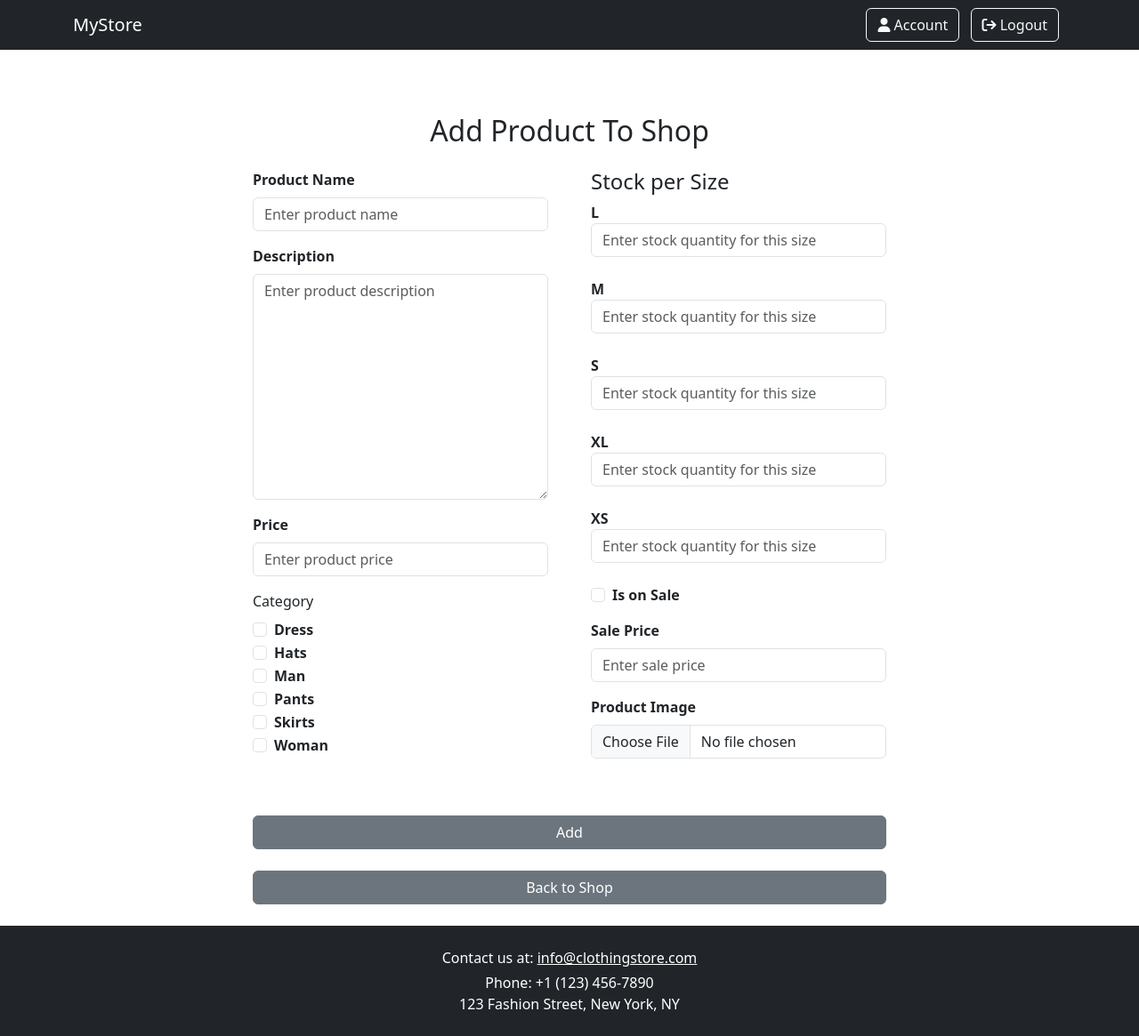
After one commit to Novalynne/My_ECommerce_Store, a Django app: page /products/add/ in a window 1280 px wide. The commit adds this page. Shown: the whole page at 89% size. Run offline with Django 5.2, Linux system fonts and the light colour scheme; data comes from the database, SQL or seed files in the repository; both versions use the stored data as it was after the commit; some libraries are stand-ins or nearby versions.

Commit message:
added add product view

```diff
--- a/accounts/models.py
+++ b/accounts/models.py
@@ -21,7 +21,3 @@ def create_or_update_user_profile(sender, instance, created, **kwargs):
         Profile.objects.create(user=instance)
     else:
         instance.profile.save()
-
-
-# TODO: add profile delete
-# TODO: add profile details
--- /dev/null
+++ b/products/forms.py
@@ -0,0 +1,44 @@
+from django import forms
+from django.core.validators import MinValueValidator
+from decimal import Decimal
+from django.forms import formset_factory
+from .models import Category, Size, Product
+
+class SizeStockForm(forms.Form):
+    size = forms.ModelChoiceField(queryset=Size.objects.all(), widget=forms.HiddenInput())
+    stock = forms.IntegerField(min_value=0, required=False, label="Stock for Size", widget=forms.NumberInput(attrs={'class': 'form-control', 'placeholder': 'Enter stock quantity for this size'}))
+
+
+SizeStockFormSet = formset_factory(SizeStockForm, extra=0, can_delete=False)
+
+class AddToShopForm(forms.Form):
+
+    name = forms.CharField(max_length=100, required=True, label="Product Name", widget=forms.TextInput(attrs={'class': 'form-control', 'placeholder': 'Enter product name'}))
+    description = forms.CharField(widget=forms.Textarea(attrs={'class': 'form-control', 'placeholder': 'Enter product description'}), required=True, label="Description")
+    price = forms.DecimalField(max_digits=10, min_value=0.00, decimal_places=2, required=True, label="Price", widget=forms.NumberInput(attrs={'class': 'form-control', 'placeholder': 'Enter product price'}))
+    category = forms.ModelMultipleChoiceField(
+        queryset=Category.objects.all(),
+        required=True,
+        widget=forms.CheckboxSelectMultiple,
+    )
+    is_sale = forms.BooleanField(required=False, label="Is on Sale", widget=forms.CheckboxInput(attrs={'class': 'form-check-input'}))
+    sale_price = forms.DecimalField(max_digits=10, min_value=0.00, decimal_places=2, required=False, label="Sale Price", widget=forms.NumberInput(attrs={'class': 'form-control', 'placeholder': 'Enter sale price'}))
+    image = forms.ImageField(required=True, label="Product Image", widget=forms.ClearableFileInput(attrs={'class': 'form-control-file'}))
+
+    def clean_sale_price(self):
+        is_sale = self.cleaned_data.get('is_sale')
+        sale_price = self.cleaned_data.get('sale_price')
+        price = self.cleaned_data.get('price')
+        if is_sale and sale_price is None:
+            raise forms.ValidationError("Sale price is required when the product is on sale.")
+        if is_sale and sale_price >= price:
+            raise forms.ValidationError("Sale price must be less than the regular price.")
+        if not is_sale and sale_price is not None:
+            raise forms.ValidationError("Sale price should not be set if the product is not on sale.")
+        return sale_price
+
+    def clean_name(self):
+        name = self.cleaned_data.get('name')
+        if Product.objects.filter(name=name).exists():
+            raise forms.ValidationError("A product with this name already exists.")
+        return name
--- a/products/models.py
+++ b/products/models.py
@@ -17,8 +17,6 @@ class Category(models.Model):
     def __str__(self):
         return self.name
 
-    def get_absolute_url(self):
-        return reverse("product_category", kwargs={"pk": self.pk}) #TODO: add urls.py
 
 class Size(models.Model):
     name = models.CharField(max_length=20, primary_key=True)
@@ -39,7 +37,7 @@ class Product(models.Model):
     categories = models.ManyToManyField(Category, blank=True)
     image = CloudinaryField('image', blank=True, null=True, default='placeholder')
     is_sale = models.BooleanField(default=False)
-    sale_price = models.DecimalField(max_digits=10, validators=[MinValueValidator(Decimal('0.01'))],decimal_places=2)
+    sale_price = models.DecimalField(max_digits=10, validators=[MinValueValidator(Decimal('0.01'))],decimal_places=2, blank=True, null=True)
 
     class Meta:
         db_table = 'products'
@@ -54,14 +52,6 @@ class Product(models.Model):
             return round((self.price - self.sale_price) / self.price * 100)
         return 0
 
-    def get_absolute_url(self):
-        return reverse("product_detail", kwargs={"pk": self.pk}) #TODO: add urls.py
-
-    def product_delete(self):
-        return reverse("product_delete", kwargs={"pk": self.pk}) #TODO: add urls.py
-
-    def product_modify(self):
-        return reverse("product_modify", kwargs={"pk": self.pk}) #TODO: add urls.py
 
 
 class ProductStock(models.Model):
--- a/products/urls.py
+++ b/products/urls.py
@@ -4,4 +4,9 @@ from . import views
 
 urlpatterns = [
     path('product/<int:pk>', views.product, name='product'),
+    path('category/<str:foo>', views.category, name='category'),
+    path('category_summary/', views.category_summary, name='category_summary'),
+    path('add/', views.add_to_shop, name='add_to_shop'),
+    path('edit/<int:pk>', views.edit_product, name='edit_product'),
+    path('edit/delete/<int:pk>', views.delete_product, name='delete_product'),
 ]
--- a/products/views.py
+++ b/products/views.py
@@ -1,4 +1,6 @@
-from django.shortcuts import render
+from django.shortcuts import render, redirect
+
+from .forms import AddToShopForm, SizeStockFormSet
 from .models import Product, ProductStock, Size
 from shop.forms import AddToCartForm
 from accounts.models import Profile
@@ -24,3 +26,62 @@ def product(request,pk):
         'is_admin': user.is_authenticated and user.is_superuser,
     }
     return render(request, 'product.html', context)
+
+def category(request, foo):
+    pass
+
+def category_summary(request):
+    pass
+
+
+
+def add_to_shop(request):
+    user = request.user
+    sizes = Size.objects.all()
+    initial = [{'size': s} for s in sizes]
+    if request.method == "POST":
+        form = AddToShopForm(request.POST, request.FILES)
+        formset = SizeStockFormSet(request.POST)
+        if form.is_valid() and formset.is_valid():
+            name = form.cleaned_data['name']
+            description = form.cleaned_data['description']
+            price = form.cleaned_data['price']
+            category = form.cleaned_data['category']
+            is_sale = form.cleaned_data['is_sale']
+            sale_price = form.cleaned_data['sale_price']
+            image = form.cleaned_data['image']
+            product = Product.objects.create(
+                name=name,
+                description=description,
+                price=price,
+                image=image,
+                is_sale=is_sale,
+                sale_price=sale_price
+            )
+            product.categories.set(category)
+            for f in formset:
+                f.empty_permitted = False
+                size = f.cleaned_data.get('size')
+                stock = f.cleaned_data.get('stock')
+                if stock is not None:
+                    ProductStock.objects.create(
+                        product=product,
+                        size=size,
+                        stock=stock
+                    )
+            return redirect("homepage")
+    else:
+        form = AddToShopForm()
+        formset = SizeStockFormSet(initial=initial)
+    return render(request, 'add_product_to_shop.html', {
+        'form': form, 'formset': formset,
+        'is_client': user.is_authenticated and user.groups.filter(name='client').exists(),
+        'is_manager': user.is_authenticated and user.groups.filter(name='manager').exists(),
+        'is_admin': user.is_authenticated and user.is_superuser,
+    })
+
+def edit_product(request, pk):
+    pass
+
+def delete_product(request, pk):
+    pass
--- a/templates/account_details.html
+++ b/templates/account_details.html
@@ -1,5 +1,7 @@
 {% extends 'base.html' %}
 {% load static %}
+
+{% block title %}Account Details{% endblock title %}
 
 {% block css %}
     <link rel="stylesheet" href="{% static 'account.css' %}">
--- /dev/null
+++ b/templates/add_product_to_shop.html
@@ -0,0 +1,47 @@
+{% extends 'base.html' %}
+{% load static %}
+{% load crispy_forms_tags %}
+
+{% block title %}Add Product To Shop{% endblock title %}
+
+{% block css %}
+<link rel="stylesheet" href="{% static 'form.css' %}">
+{%endblock %}
+
+{% block content %}
+<div class="row justify-content-center">
+    <div class="col-md-8 g-5">
+        <h2 class="mb-4 text-center">Add Product To Shop</h2>
+        <form method="post"  enctype="multipart/form-data" novalidate class=" mt-2 gap-5">
+            {% csrf_token %}
+            {{ formset.management_form }}
+            <div class="row g-5">
+                <div class="col-md-6 mb-4">
+                    {{ form.name|as_crispy_field }}
+                    {{ form.description|as_crispy_field }}
+                    {{ form.price|as_crispy_field }}
+                    {{ form.category|as_crispy_field }}
+                </div>
+                <div class="col-md-6 mb-4">
+                    <h4>Stock per Size</h4>
+                    {% for f in formset %}
+                        <div class="mb-4">
+                            {{ f.size }}
+                            <label>{{ f.size.value|default_if_none:"" }} {{ f.size }}</label>
+                            {{ f.stock }}
+                        </div>
+                        {% if f.errors %}
+                            <div class="text-danger">{{ f.errors }}</div>
+                        {% endif %}
+                    {% endfor %}
+                    {{ form.is_sale|as_crispy_field }}
+                    {{ form.sale_price|as_crispy_field }}
+                    {{ form.image|as_crispy_field }}
+                </div>
+            </div>
+            <button type="submit" class="btn btn-secondary w-100 mt-4">Add</button>
+            <a href="{% url 'homepage' %}" class="btn btn-secondary w-100 mt-4">Back to Shop</a>
+        </form>
+    </div>
+</div>
+{% endblock %}
--- a/templates/base.html
+++ b/templates/base.html
@@ -40,21 +40,31 @@
                         <i class="fa-solid fa-truck-fast"></i> Orders
                     </a>
                 {% endif %}
+
+
                 {% if is_manager or is_admin %}
-                    <a href="#" class="btn btn-outline-light me-2">
+                    <a href="{% url 'add_to_shop' %}" class="btn btn-outline-light me-2">
                         <i class="fa-solid fa-plus"></i> Add Product
                     </a>
+
+                    <a href="#" class="btn btn-outline-light me-2">
+                        <i class="fa-solid fa-plus"></i> Add Category
+                    </a>
+
                     <a href="#" class="btn btn-outline-light me-2">
                         <i class="fa-solid fa-truck"></i> View All Orders
                     </a>
                 {% endif %}
 
+
                 <a href="{% url 'profile' %}" class="btn btn-outline-light me-2">
                     <i class="fa fa-user"></i> Account
                 </a>
+
                 <a href="{% url 'logout' %}" class="btn btn-outline-light me-2">
                     <i class="fa fa-sign-out"></i> Logout
                 </a>
+
             </div>
         {% endif %}
     </div>
--- a/templates/cart_summary.html
+++ b/templates/cart_summary.html
@@ -4,6 +4,8 @@
 {% block css %}
     <link rel="stylesheet" href="{% static 'cart.css' %}">
 {% endblock css %}
+
+{% block title %}Cart{% endblock title %}
 
 {% block content %}
     {% for item in cart_products %}
--- a/templates/edit_profile.html
+++ b/templates/edit_profile.html
@@ -3,7 +3,7 @@
 {% load crispy_forms_tags %}
 
 {% block css %}
-<link rel="stylesheet" href="{% static 'login.css' %}">
+<link rel="stylesheet" href="{% static 'form.css' %}">
 {%endblock %}
 
 {% block title %}Edit Profile{% endblock title %}
--- a/templates/front_page.html
+++ b/templates/front_page.html
@@ -1,4 +1,7 @@
 {% extends "base.html" %}
+
+{% block title %}Front Page{% endblock title %}
+
 {% block content %}
 
     <!-- Welcome Section -->
--- a/templates/login.html
+++ b/templates/login.html
@@ -2,8 +2,10 @@
 {% load crispy_forms_tags %}
 {% load static %}
 
+{% block title %}Login{% endblock title %}
+
 {% block css %}
-<link rel="stylesheet" href="{% static 'login.css' %}">
+<link rel="stylesheet" href="{% static 'form.css' %}">
 {%endblock %}
 
 {% block content %}
--- a/templates/product.html
+++ b/templates/product.html
@@ -1,5 +1,7 @@
 {% extends 'base.html' %}
 {% load static %}
+
+{% block title %}Product Details{% endblock title %}
 
 {% block content %}
     {% if messages %}
--- a/templates/register.html
+++ b/templates/register.html
@@ -2,8 +2,10 @@
 {% load crispy_forms_tags %}
 {% load static %}
 
+{% block title %}Register{% endblock title %}
+
 {% block css %}
-<link rel="stylesheet" href="{% static 'login.css' %}">
+<link rel="stylesheet" href="{% static 'form.css' %}">
 {%endblock %}
 
 {% block content %}
--- a/templates/search.html
+++ b/templates/search.html
@@ -1,6 +1,8 @@
 {% extends 'base.html' %}
 {% load static %}
 {% load crispy_forms_tags %}
+
+{% block title %}Search{% endblock title %}
 
 {% block css %}
     <link rel="stylesheet" href="{% static 'homepage.css' %}">
--- a/templates/wishlist.html
+++ b/templates/wishlist.html
@@ -1,5 +1,7 @@
 {% extends 'base.html' %}
 {% load static %}
+
+{% block title %}WishList{% endblock title %}
 
 {% block css %}
     <link rel="stylesheet" href="{% static 'cart.css' %}">
```
Also changed, not shown: templates/home_page.html (+10 -0 lines), db.sqlite3, products/migrations/0008_alter_product_sale_price.py (added), static/css/form.css (renamed from static/css/login.css).
